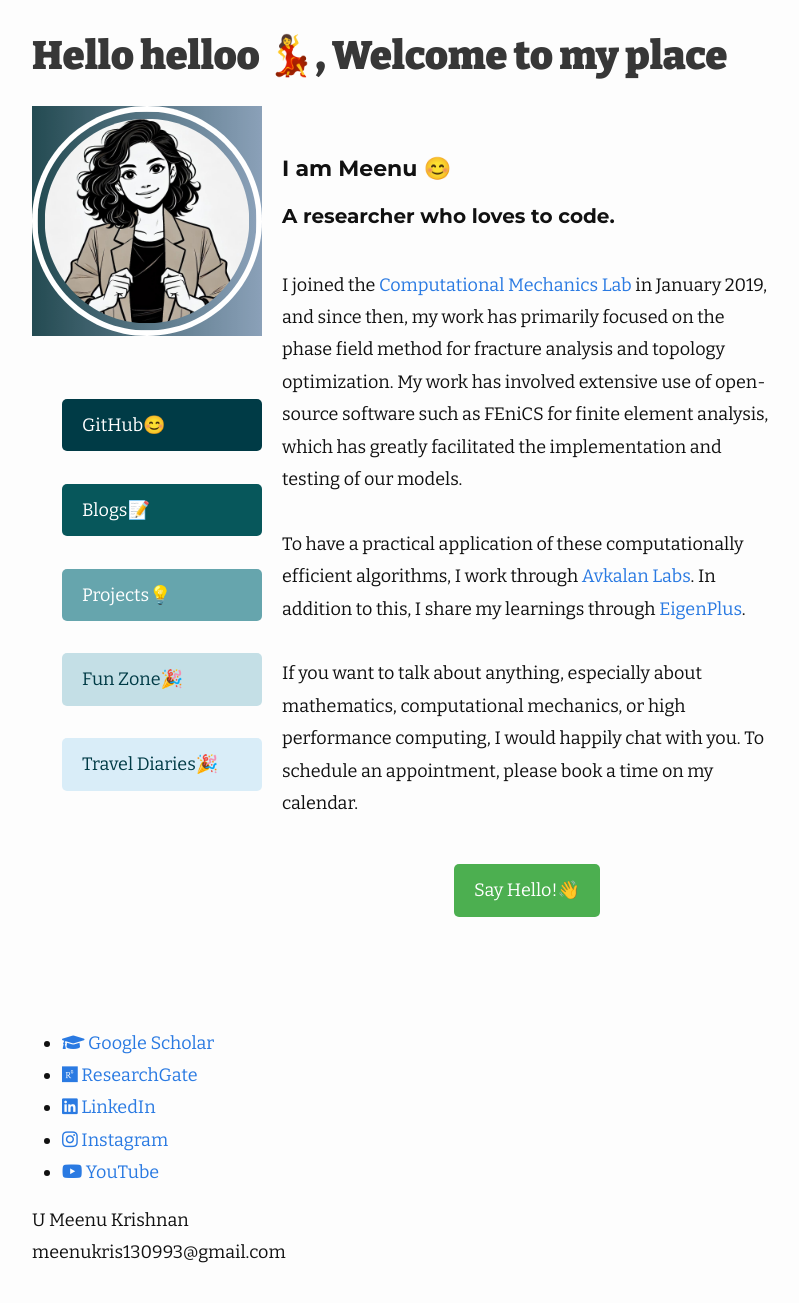
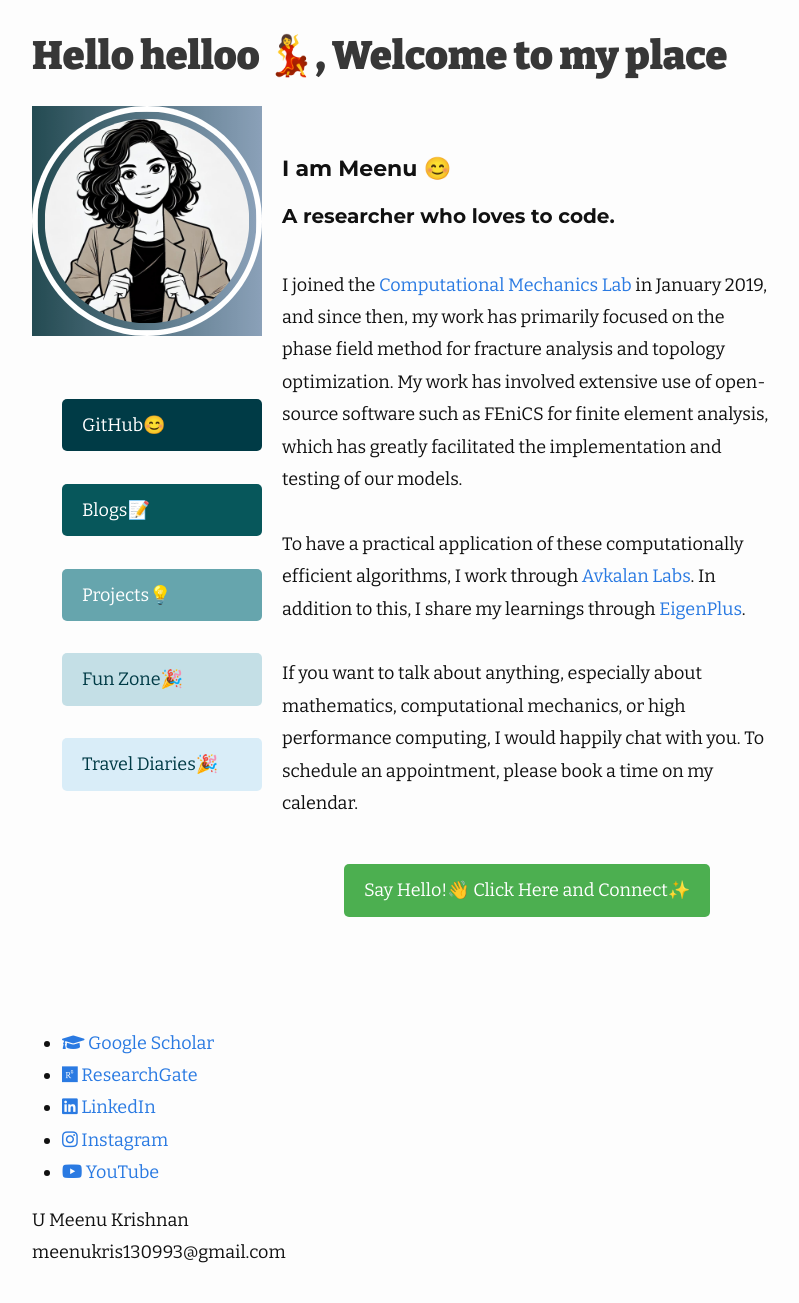
Before and after one commit to umeenukrishnan/umeenukrishnan.github.io, a Jekyll site: the page built from index.markdown, in a window 1280 px wide. Shown: the whole page, without its empty margins (238-1037 px from the left). Built offline with Jekyll 4.4.1, drawn with Linux system fonts in a browser that asks for light colours.

Commit message:
Update home.html

```diff
--- a/_layouts/home.html
+++ b/_layouts/home.html
@@ -38,7 +38,7 @@ layout: default
                 If you want to talk about anything, especially about mathematics, computational mechanics, or high performance computing, I would happily chat with you. To schedule an appointment, please book a time on my calendar.
               </p>
               <div style="text-align: center;">
-                <a class="button button-hello" href="https://calendly.com/umeenukrishnan/30min" target="_blank" title="Let's connect!" style="background-color: #4CAF50; color: white; padding: 10px 20px; text-decoration: none; border-radius: 5px; display: inline-block;">Say Hello!👋</a>
+                <a class="button button-hello" href="https://calendly.com/umeenukrishnan/30min" target="_blank" title="Let's connect!" style="background-color: #4CAF50; color: white; padding: 10px 20px; text-decoration: none; border-radius: 5px; display: inline-block;">Say Hello!👋 Click Here and Connect✨</a>
               </div>
             </div>
           </div>
```
